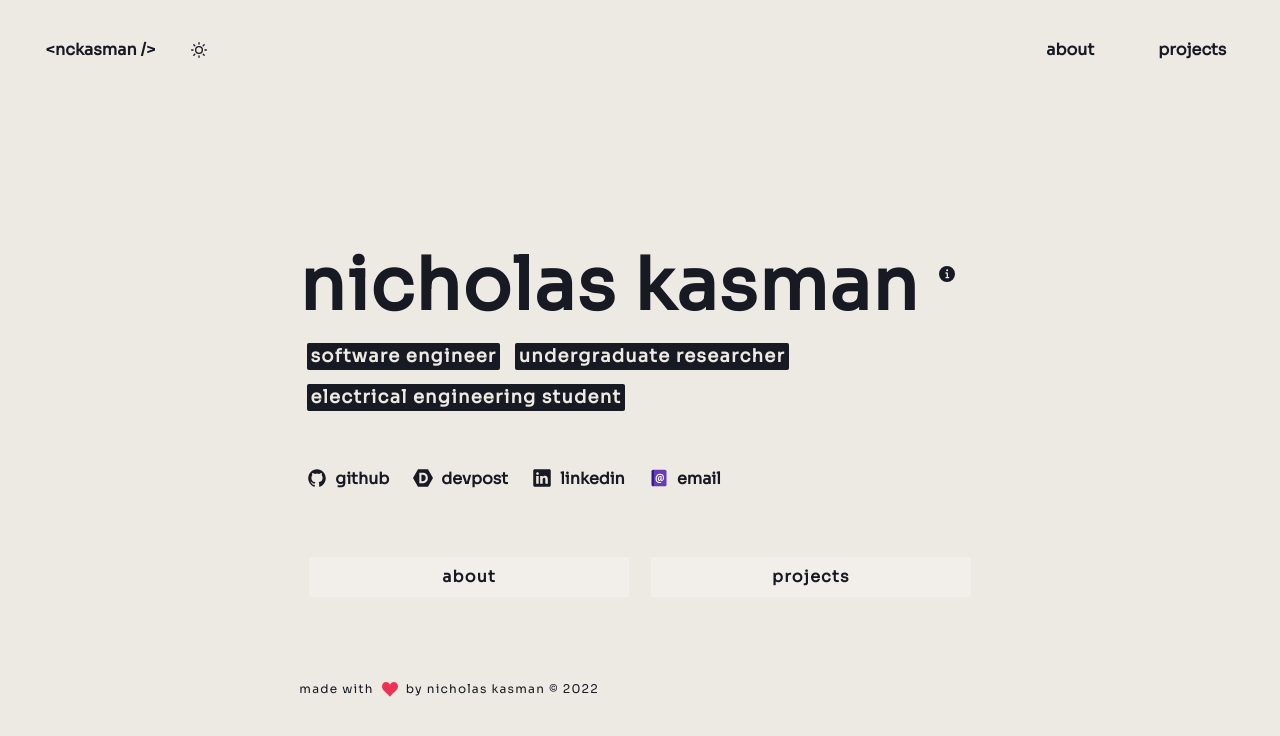
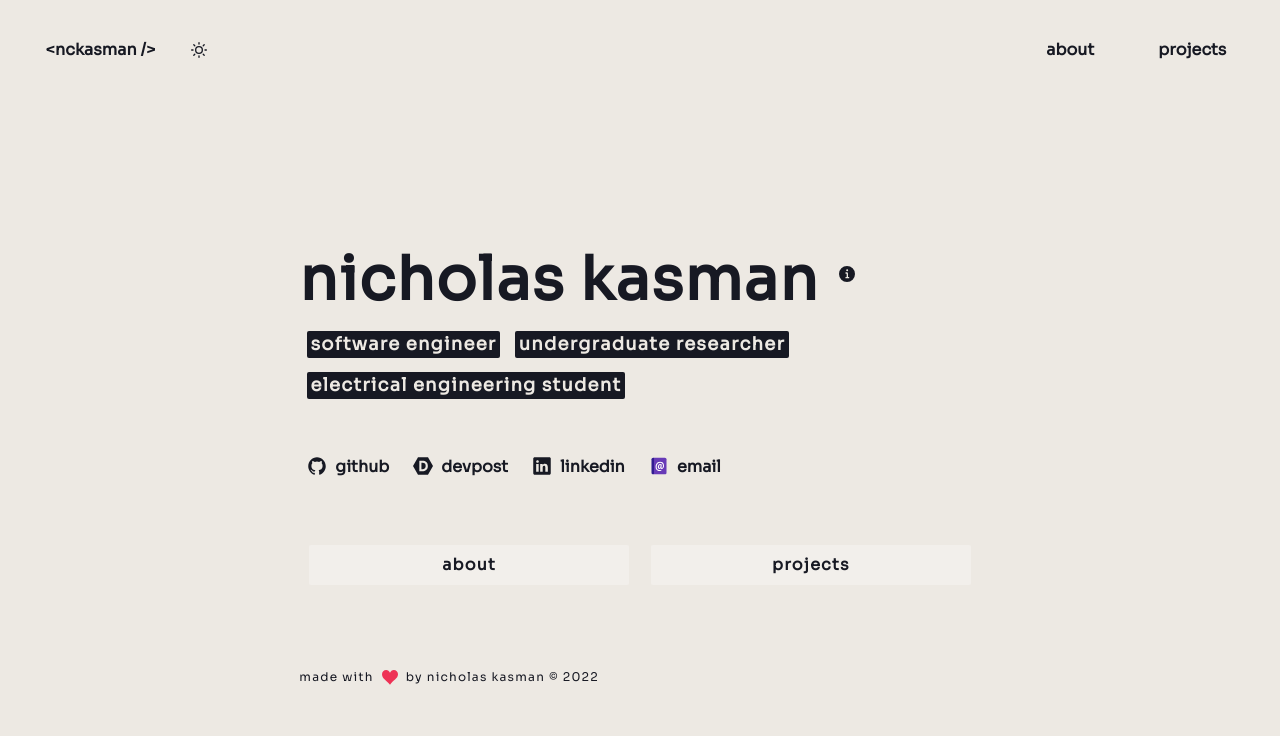
Before and after one commit to nckasman/portfolio_webpage, a Next.js app: page / in a window 1280 px wide. Shown: the top 736 px of the page. Built offline with nearby package versions, Linux system fonts and the light colour scheme.

Commit message:
Update header.js

```diff
--- a/components/header.js
+++ b/components/header.js
@@ -12,7 +12,7 @@ const Header = () => {
                             direction = {{base: 'column', md: 'row'}}
                             display = {{base: 'flex', md: 'flex'}}
                         >
-                            <Heading size = "4xl">
+                            <Heading size = "3xl">
                                 nicholas kasman
                             </Heading>
                             <Info />
```
